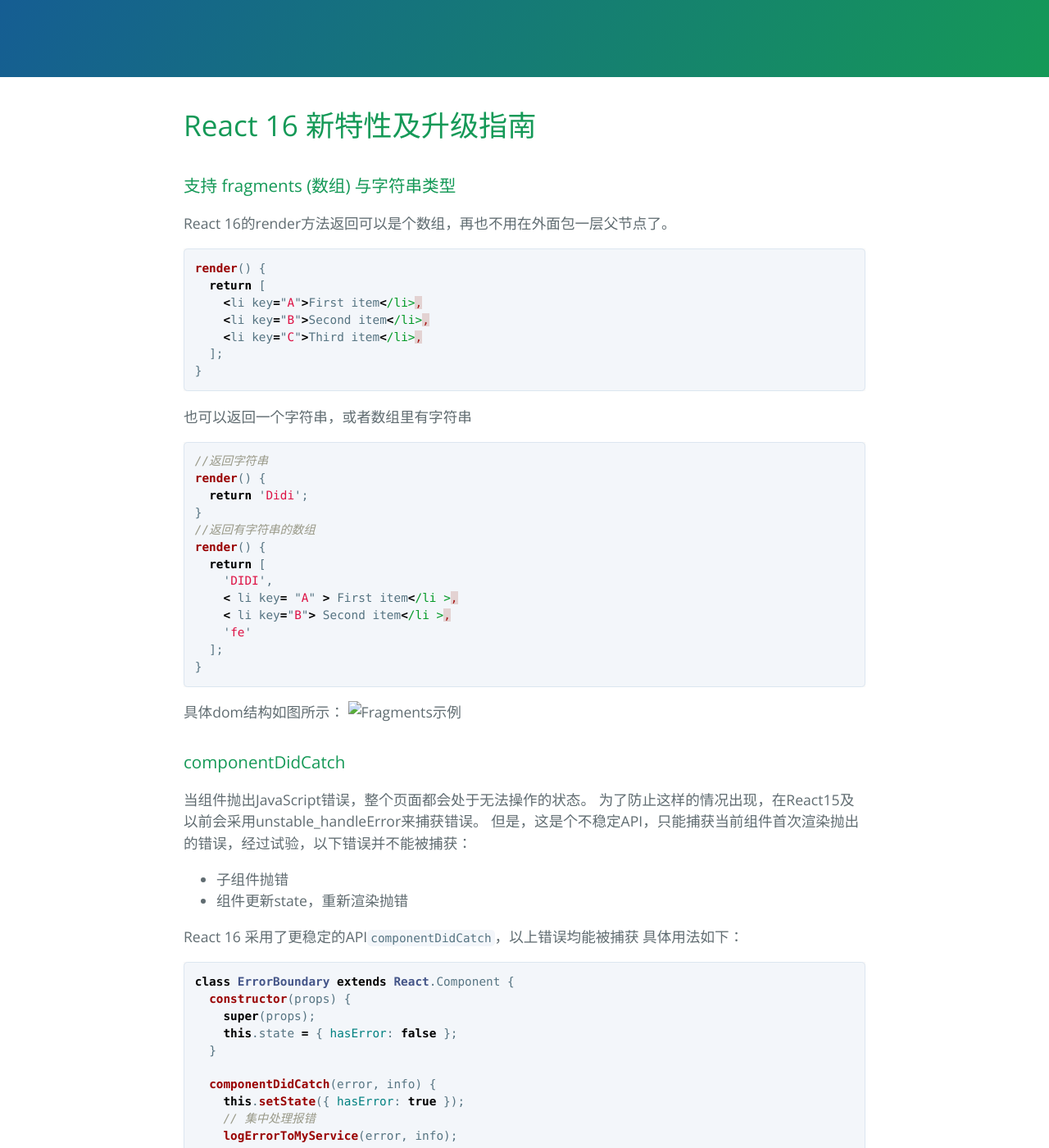
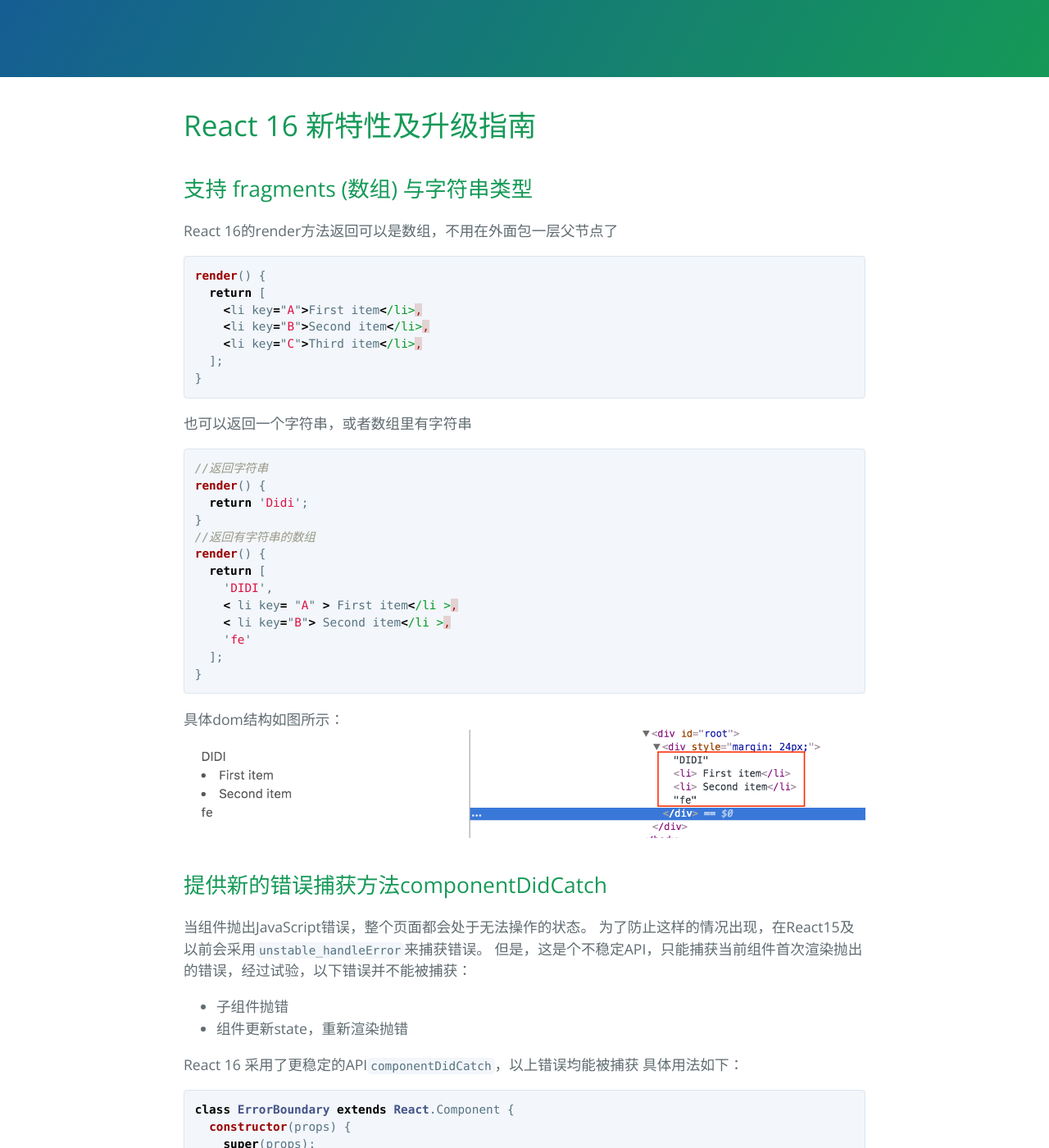
Before and after one commit to RainyNight9/didi-fe-Docs, a Jekyll site: the page built from docs/about-react/react16-features.md, in a window 1280 px wide and 1400 px high, scrolled down 242 px. Shown: the whole window at 82% size. Built offline with Jekyll 4.4.1, drawn with Linux system fonts in a browser that asks for light colours; our own code applies the rules of GitHub Pages for plain Markdown files; the repository's description, which GitHub fills in, is left out; some of the changed text lies outside the part shown.

Commit message:
update格式

````diff
--- a/docs/about-react/react16-features.md
+++ b/docs/about-react/react16-features.md
@@ -1,7 +1,7 @@
 # React 16 新特性及升级指南
 
-### 支持 fragments (数组) 与字符串类型
-React 16的render方法返回可以是个数组，再也不用在外面包一层父节点了。
+## 支持 fragments (数组) 与字符串类型
+React 16的render方法返回可以是数组，不用在外面包一层父节点了
 ```javascript
 render() {
   return [
@@ -28,11 +28,11 @@ render() {
 }
 ```
 具体dom结构如图所示：
-![Fragments示例](/images/fragment-dom.png)
+![Fragments示例](images/fragment-dom.png)
 
-### componentDidCatch
+## 提供新的错误捕获方法componentDidCatch
 当组件抛出JavaScript错误，整个页面都会处于无法操作的状态。
-为了防止这样的情况出现，在React15及以前会采用unstable_handleError来捕获错误。
+为了防止这样的情况出现，在React15及以前会采用```unstable_handleError```来捕获错误。
 但是，这是个不稳定API，只能捕获当前组件首次渲染抛出的错误，经过试验，以下错误并不能被捕获：
 - 子组件抛错
 - 组件更新state，重新渲染抛错
@@ -67,7 +67,7 @@ class ErrorBoundary extends React.Component {
 ```
 尝试在```<Router/>```外面增加ErrorBoundary，未成功捕获错误。
 
-### Portals
+## 新的createPortal方法
 以前，当我们在画Dialog，Tooltip等需要加到特定的dom层级（比如body）的组件时，都会使用```ReactDom.render```方法将其append到相应的真实dom树上。
 而React 16提供新方法```createPortal```，虽然它将当前组件加到任意的dom树上，但在React树上，它仍然是加到了自身的父节点上，可以使用正常React子组件应有的特性：
 - ```createPortal```不会丢失context，这对使用极度依赖于context的库如redux特别有用
@@ -110,11 +110,11 @@ ReactDOM.render(<Parent />, appContainer);
 ```
 [CodePen](https://codepen.io/acdlite/pen/MEJEVV)
 
-### 更好的服务端渲染
+## 更好的服务端渲染
 
 服务器端渲染的特性被完全重写以支持数据流（streaming）。React核心团队成员Sasha Aicken写了一篇文章来描述 [React16服务器端渲染的提升](https://hackernoon.com/whats-new-with-server-side-rendering-in-react-16-9b0d78585d67)。React 16的服务端渲染相对于15提升了3倍的性能
 
-### 支持自定义dom属性
+## 支持自定义dom属性
 
 在React 15及以前，自定义的dom属性会被忽略，而16版本会将自定义属性直接展示在dom树上
 例如下面的用法会使得```mycustomattribute```属性出现在dom树上。
@@ -124,32 +124,33 @@ ReactDOM.render(
   document.getElementById("root")
 );
 ```
-### 打包后的体积减小
+## 打包后的体积减小
 相对于之前的15.6.1版本，react + react-dom 整体的打包体积减小32%
 react从之前的20.7kb(gzip后6.9kb)减小到5.3kb(gzip后2.2kb)
 react-dom从之前的141kb(gzip后42.9kb)减小到103kb(gzip后32.6kb)
 
 React 16采用了Rollup的打包方式，不仅仅体积缩小了，而且运行时性能也提升了。
+
 ⚠️ 总结一下，App用功能更强大的webpack打包, 而Library用rollup打包，体积更小，性能更好。
 
-### 新的核心算法Fiber
+## 新的核心算法Fiber
 Fiber是facebook用了两年多的时间对核心算法的重新实现，它能够提高复杂应用的性能。
 
-###### React 16 之前大量组件更新问题
+#### React 16 之前大量组件更新问题
 JavaScript是单线程，所以当React组件进行大量更新State时候，就造成主线程的阻塞，造成界面的卡顿，用户无法进行操作，带来非常糟糕的用户体验。
 如下图所示，当一个很大的组件树需要更新状态时，会更新所有的组件直到结束，这也使得调用栈非常深。
-![old-callstack]('./images/old-callstack.jpg')
+![old-callstack](images/old-callstack.jpg)
 
-###### React 16 Fiber解决了瓶颈
+#### React 16 Fiber解决了瓶颈
 Fiber重新实现了调用栈，可以称之为虚拟栈，它采用了任务碎片化的方式来解决了大量更新的问题。
 该算法每执行完一段更新过程都会把控制权交给React的协调模块，如果有更高优先级的任务（比如Input输入）就优先去做，如果没有就继续更新组件。
 如下图所示，波谷是执行更新的过程，而波峰则是尝试更高优先级任务的过程。
-![new-callstack]('./images/new-callstack.jpg')
+![new-callstack](images/new-callstack.jpg)
 
-###### React Fiber对现有代码的影响
+#### React Fiber对现有代码的影响
 React Fiber一个更新过程分为两个阶段：第一个阶段Reconciliation Phase和第二阶段Commit Phase
 如下图所示
-![fiber-phase]('./images/fiber-phase.jpg')
+![fiber-phase](images/fiber-phase.jpg)
 以前的React，每个生命周期函数只会在一次更新中被调用一次，而现在可能会被调用多次，所以会产生一些副作用。
 对于第二阶段的函数，因为无法被打断，所以跟以前一样
 - componentDidMount
@@ -164,22 +165,22 @@ React Fiber一个更新过程分为两个阶段：第一个阶段Reconciliation
 
 这其中 ```componentWillMount```和```componentWillUpdate```多次执行往往会包含副作用，要特别注意。
 
-### React 16升级过程中遇到的问题
+## React 16升级过程中遇到的问题
 
-###### react-highlight暂时不支持react16
+### react-highlight暂时不支持react16
 有workaround解决，详情请见[react-highlight-16-issue](https://github.com/akiran/react-highlight/issues/39#issuecomment-334898100)
 
-###### Library千万不要把React作为dependencies
+#### Library千万不要把React作为dependencies
 因为这样会导致App打包出现两个React，App依赖于16而Library依赖于15。
 解决办法：Library把React作为peerDependencies
 
-###### 本地环境无问题，测服出现两个React的报错
+#### 本地环境无问题，测服出现两个React的报错
 具体错误为：Error: addComponentAsRefTo(...): Only a ReactOwner can have refs. You might be adding a ref to a component that was not created inside a component's `render` method, or you have multiple copies of React loaded (details: https://fb.me/react-refs-must-have-owner).
-![console报错截图](/images/two-react-error.png)
+![console报错截图](images/two-react-error.png)
 原因是vendor.dll里有之前打包的React 15
 解决办法：更新vendor.dll以及vendor.manifest.json
 
-### 参考
+## 参考
 [React 16](https://reactjs.org/blog/2017/09/26/react-v16.0.html)
 [React 16 error handler](https://reactjs.org/blog/2017/07/26/error-handling-in-react-16.html)
 [React 16 portals](https://reactjs.org/docs/portals.html)
````
